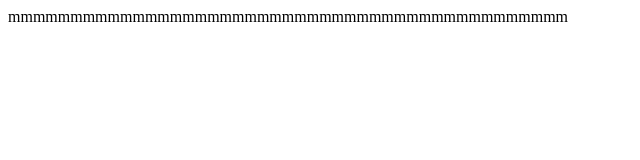
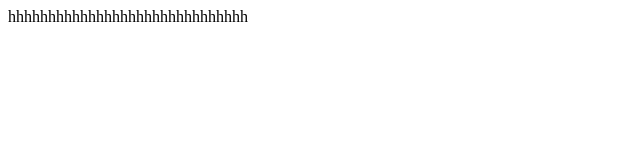
Before and after one commit to gistek-practica/pagina-web2, a plain HTML site: page index.html in a window 1280 px wide. Shown: the whole page, without its empty margins (0-640 px from the left). Drawn offline with Linux system fonts and the light colour scheme.

Commit message:
cambio de h

```diff
--- a/index.html
+++ b/index.html
@@ -5,6 +5,6 @@
 	<title>Intento de proyecto</title>
 </head>
 <body>
-mmmmmmmmmmmmmmmmmmmmmmmmmmmmmmmmmmmmmmmmmmmmm
+hhhhhhhhhhhhhhhhhhhhhhhhhhhhhh
 </body>
 </html>
```
